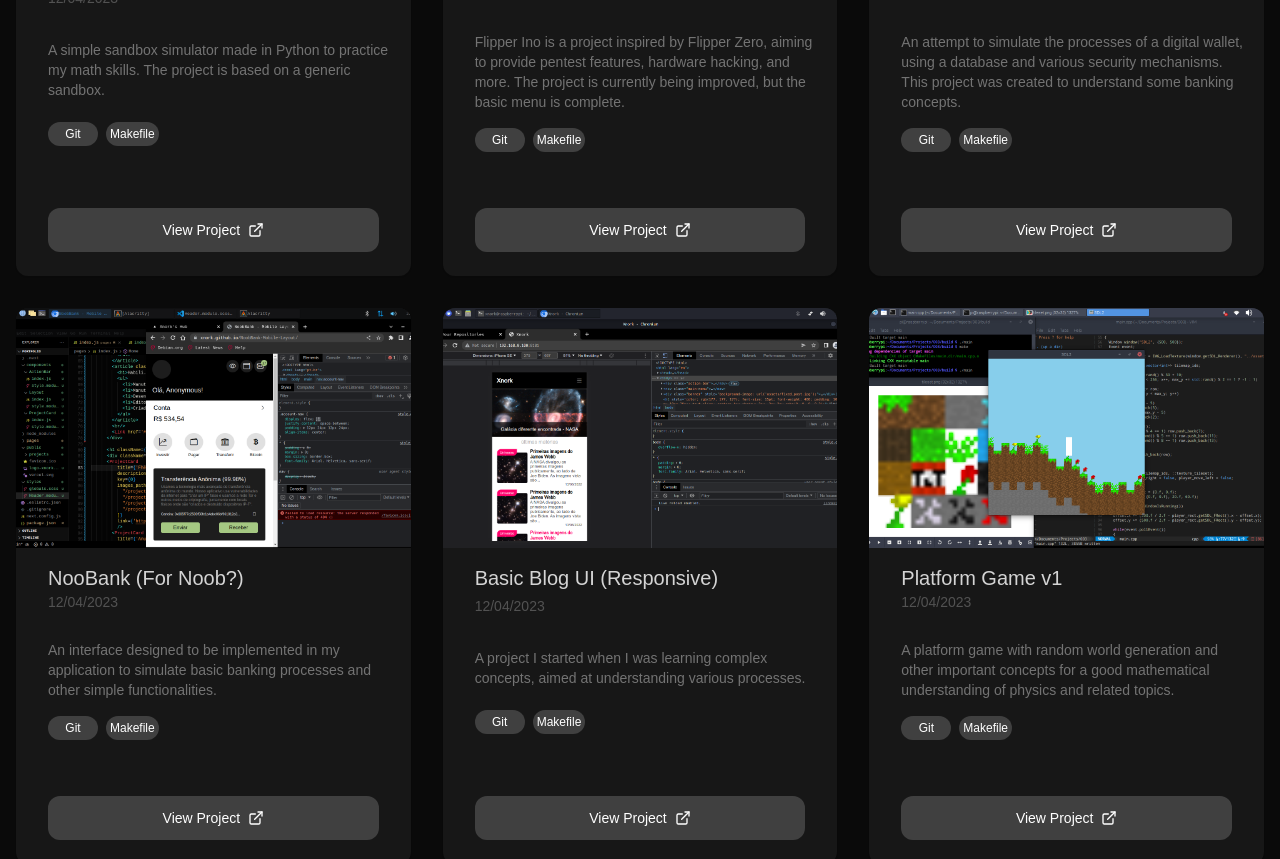
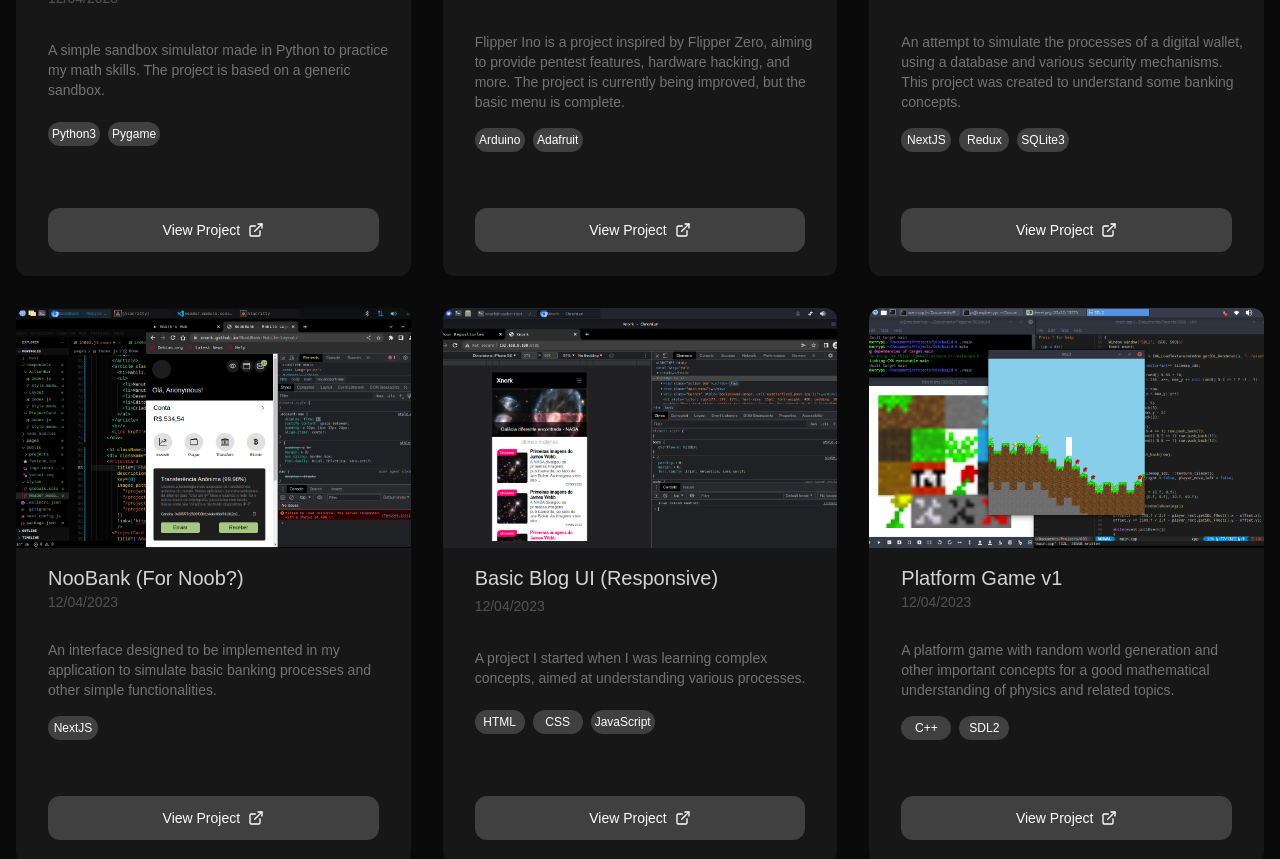
Before and after one commit to DeuzivanViana/my-website, a Next.js app: page / in a window 1280 px wide. Shown: the part 1480-2339 px from the top of the page. Built offline with nearby package versions, Linux system fonts and the light colour scheme.

Commit message:
[fix] Apply techs to personal projects

```diff
--- a/app/components/App/index.js
+++ b/app/components/App/index.js
@@ -214,6 +214,7 @@ export const App = () => {
                 src_list={val.src_list}
                 href={val.href}
                 key={index}
+                techs={val.techs}
               />
             );
           })}
```
